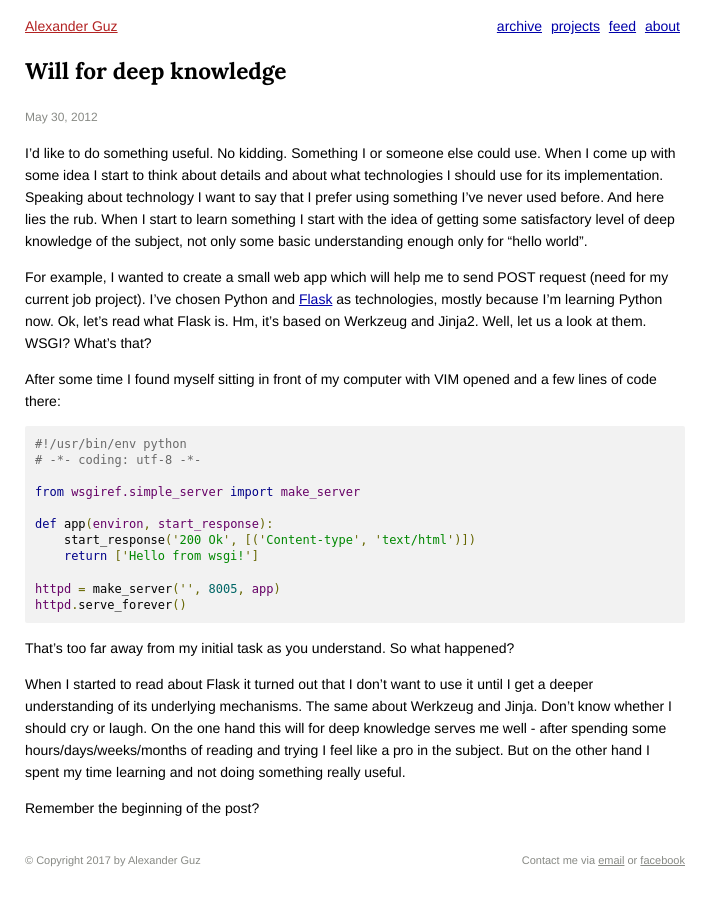
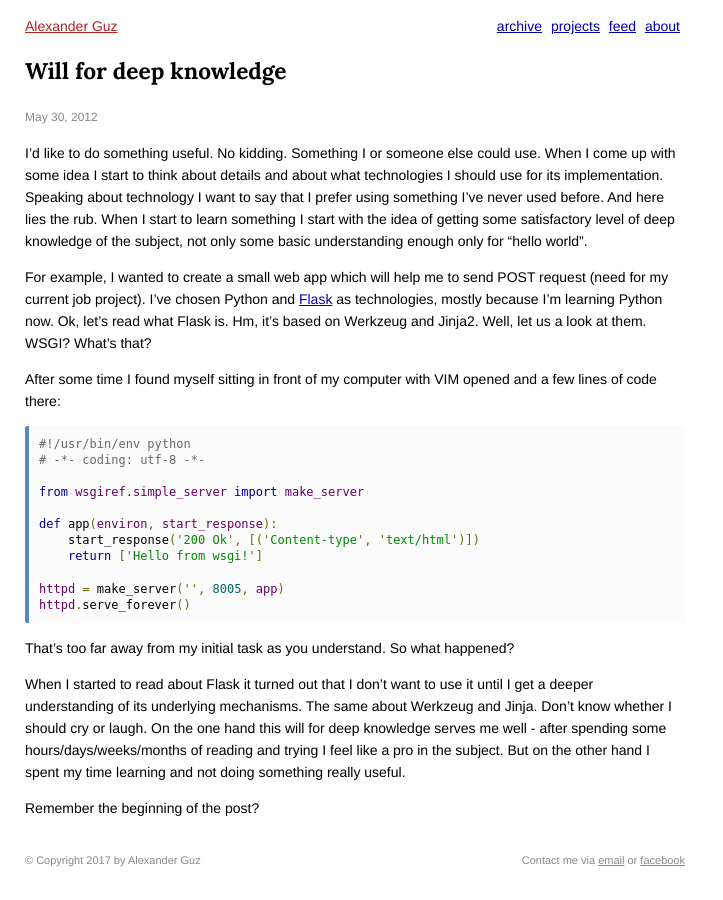
Before and after one commit to kalimatas/kalimatas.github.com, a Jekyll site: the page built from _posts/2012-05-30-will-for-deep-knowledge.markdown, in a window 1280 px wide. Shown: the whole page, without its empty margins (0-723 px from the left). Built offline with Jekyll 4.4.1, drawn with Linux system fonts in a browser that asks for light colours.

Commit message:
CS for code block

```diff
--- a/static/css/pygments.css
+++ b/static/css/pygments.css
@@ -11,7 +11,8 @@
     -webkit-border-radius: 3px;
     border-radius: 2px;
     padding: 10px;
-    background: #f2f2f2;
+    background: #fbfbfb;
+    border-left: 4px solid #558abb;
 }
 
 .highlight .hll { background-color: #ffc; }
```
